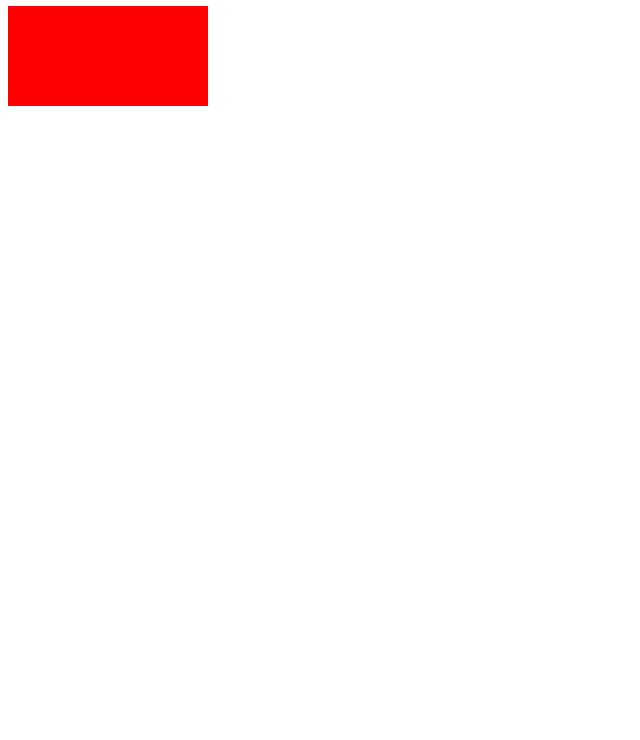
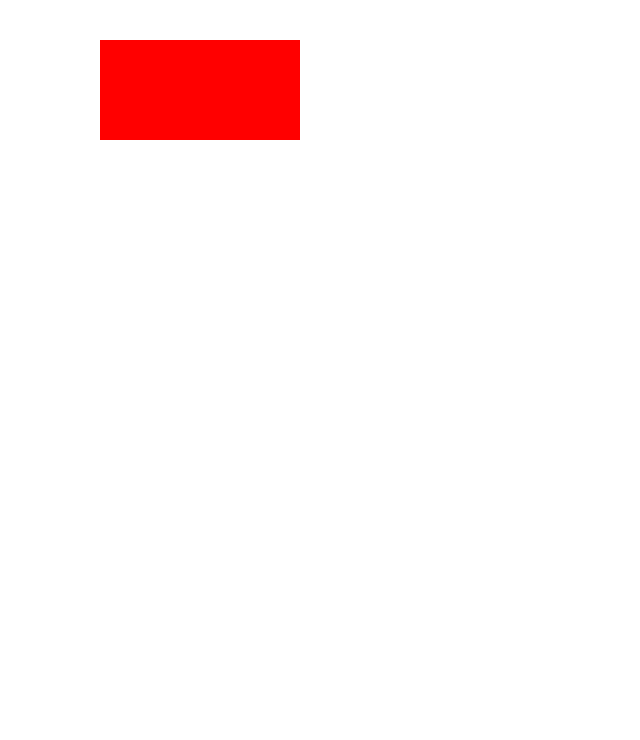
Before and after one commit to PandaBanana2/big-test, a website: page public/index.html in a window 1280 px wide. Shown: the part 60-800 px from the top of the page, without its empty margins (0-640 px from the left). Drawn offline with Linux system fonts and the light colour scheme.

Commit message:
changed position of div

```diff
--- a/public/style.css
+++ b/public/style.css
@@ -2,4 +2,7 @@
 width: 200px;
 height: 100px;
 background-color: #FF0000;
+position: absolute;
+top: 100px;
+left: 100px;
 }
```
